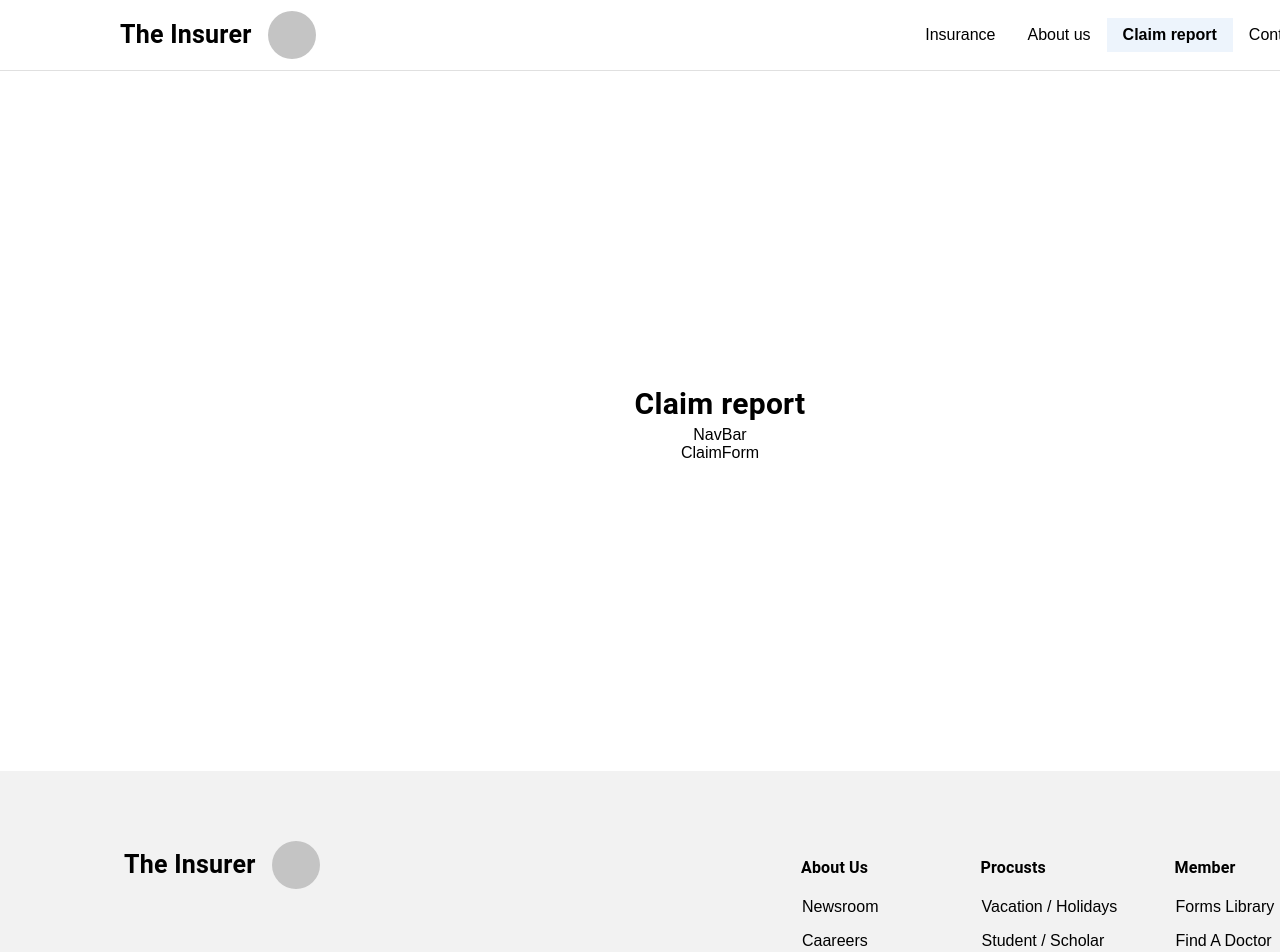
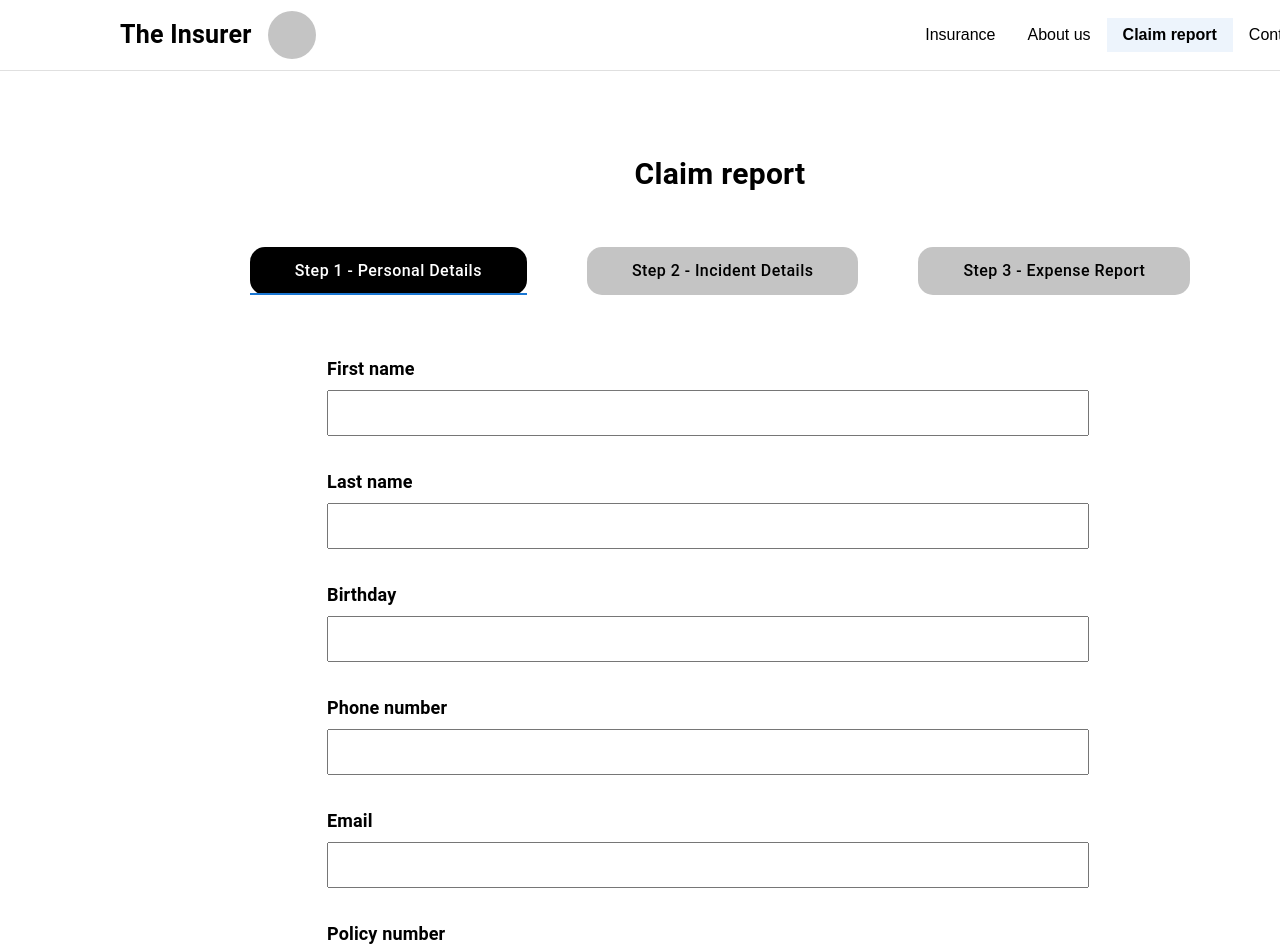
Before and after one commit to KonradSosna/AccessibilityTask, a React (Create React App) app: page /claim-report in a window 1280 px wide. Shown: the top 952 px of the page. Built offline with nearby package versions, Linux system fonts and the light colour scheme.

Commit message:
set up report form

```diff
--- a/src/Components/ClaimReport/ClaimForm.tsx
+++ /dev/null
@@ -1,7 +0,0 @@
-import React from 'react';
-
-function ClaimForm() {
-	return <div>ClaimForm</div>;
-}
-
-export default ClaimForm;
--- a/src/Components/ClaimReport/index.tsx
+++ b/src/Components/ClaimReport/index.tsx
@@ -1,28 +1,112 @@
-import { Grid, Typography } from '@mui/material';
-import { memo } from 'react';
+import { Box, Grid, styled, Tab, Tabs, Typography } from '@mui/material';
+import { memo, useState } from 'react';
 import Container from '../LandingPage/Partials/Container';
-import ClaimForm from './ClaimForm';
+import ExpenseReport from './partials/ExpenseReport';
+import IncidentDetails from './partials/IncidentDetails';
+import PersonalDetails from './partials/PersonalDetails';
+
+const StyledTab = styled(Tab)({
+	color: 'black',
+	fontSize: '16px',
+	backgroundColor: '#C4C4C4',
+	borderRadius: '15px',
+	margin: '0 30px',
+	padding: '0 45px',
+	textTransform: 'capitalize',
+	'&.Mui-selected': {
+		backgroundColor: 'black',
+		color: 'white',
+	},
+});
+
+interface TabPanelProps {
+	children?: React.ReactNode;
+	index: number;
+	value: number;
+}
+
+function TabPanel(props: TabPanelProps) {
+	const { children, value, index, ...other } = props;
+
+	return (
+		<div
+			role="tabpanel"
+			hidden={value !== index}
+			id={`claim-report-tabpanel-${index}`}
+			aria-labelledby={`claim-report-tab-${index}`}
+			{...other}
+		>
+			{value === index && (
+				<Box sx={{ p: 3 }}>
+					<Typography>{children}</Typography>
+				</Box>
+			)}
+		</div>
+	);
+}
+
+function a11yProps(index: number) {
+	return {
+		id: `claim-report-tab-${index}`,
+		'aria-controls': `claim-report-tab-${index}`,
+	};
+}
 
 function Claimreport() {
+	const [value, setValue] = useState(0);
+
+	const handleChange = (event: React.SyntheticEvent, newValue: number) => {
+		setValue(newValue);
+	};
+
+	const submitForm = () => {};
+
 	return (
-		<Container devider>
+		<Container devider sx={{ height: '100%' }}>
 			<Grid
 				container
 				direction="column"
-				justifyContent="center"
+				justifyContent="start"
 				alignItems="center"
-				p="90px 0"
+				height="100%"
+				p="80px 0"
+				spacing={2}
+				flexWrap="nowrap"
 			>
 				<Grid item>
-					<Typography fontWeight="600" fontSize="30px">
+					<Typography fontWeight="600" fontSize="30px" marginBottom="35px">
 						Claim report
 					</Typography>
 				</Grid>
 
-				<Grid item>NavBar</Grid>
+				<Grid item marginBottom="20px">
+					<Box>
+						<Tabs
+							value={value}
+							onChange={handleChange}
+							aria-label="basic tabs example"
+							variant="scrollable"
+							sx={{ width: '100%', justifyContent: 'space-between' }}
+						>
+							<StyledTab label="Step 1 - Personal Details" {...a11yProps(0)} />
+							<StyledTab label="Step 2 - Incident Details" {...a11yProps(1)} />
+							<StyledTab label="Step 3 - Expense Report" {...a11yProps(2)} />
+						</Tabs>
+					</Box>
+				</Grid>
 
-				<Grid item>
-					<ClaimForm />
+				<Grid item style={{ width: '100%', maxWidth: '850px' }}>
+					<form onSubmit={submitForm}>
+						<TabPanel value={value} index={0}>
+							<PersonalDetails setValue={setValue} />
+						</TabPanel>
+						<TabPanel value={value} index={1}>
+							<IncidentDetails setValue={setValue} />
+						</TabPanel>
+						<TabPanel value={value} index={2}>
+							<ExpenseReport />
+						</TabPanel>
+					</form>
 				</Grid>
 			</Grid>
 		</Container>
--- /dev/null
+++ b/src/Components/ClaimReport/partials/ExpenseReport.tsx
@@ -0,0 +1,7 @@
+import React from 'react';
+
+function ExpenseReport() {
+	return <div>lol</div>;
+}
+
+export default ExpenseReport;
--- /dev/null
+++ b/src/Components/ClaimReport/partials/IncidentDetails.tsx
@@ -0,0 +1,123 @@
+import styled from '@emotion/styled';
+import { Grid, RadioGroup } from '@mui/material';
+import { Dispatch, FC, useState } from 'react';
+import FormButton from '../../LandingPage/Partials/Button';
+
+type TIncidentDetailsProps = {
+	setValue: Dispatch<React.SetStateAction<number>>;
+};
+
+const IncidentDetails: FC<TIncidentDetailsProps> = ({ setValue }) => {
+	// const [firstName, setFirstName] = useState('');
+	const [lastName, setLastName] = useState('');
+	const [birthday, setBirthday] = useState('');
+	const [phoneNumber, setPhoneNumber] = useState('');
+	const [email, setEmail] = useState('');
+	// const [policyNumber, setPolicyNumber] = useState('');
+
+	const Styledlabel = styled.label`
+		font-size: 18px;
+		font-weight: 600;
+	`;
+
+	return (
+		<Grid container direction="column" spacing={4} width="100%">
+			<Grid item>
+				<Grid container direction="column" spacing={1}>
+					<Grid item>
+						<Styledlabel htmlFor="firstName">Purpose of Travel</Styledlabel>
+					</Grid>
+					<Grid item>
+						<RadioGroup>
+							<input type="radio" value="Business" />
+							<input type="radio" value="Leisure" />
+						</RadioGroup>
+					</Grid>
+				</Grid>
+			</Grid>
+
+			<Grid item>
+				<Grid container direction="column" spacing={1}>
+					<Grid item>
+						<Styledlabel htmlFor="lastName">Country</Styledlabel>
+					</Grid>
+					<Grid item>
+						<input
+							title="lastName"
+							type="text"
+							value={lastName}
+							style={{ width: '100%', height: '40px' }}
+							onChange={(e) => setLastName(e.target.value)}
+						/>
+					</Grid>
+				</Grid>
+			</Grid>
+
+			<Grid item>
+				<Grid container direction="column" spacing={1}>
+					<Grid item>
+						<Styledlabel htmlFor="birthday">Address</Styledlabel>
+					</Grid>
+					<Grid item>
+						<input
+							title="birthday"
+							value={birthday}
+							style={{ width: '100%', height: '40px' }}
+							onChange={(e) => setBirthday(e.target.value)}
+						/>
+					</Grid>
+				</Grid>
+			</Grid>
+
+			<Grid item>
+				<Grid container direction="column" spacing={1}>
+					<Grid item>
+						<Styledlabel htmlFor="phoneNumber">Date</Styledlabel>
+					</Grid>
+					<Grid item>
+						<input
+							title="phoneNumber"
+							type="number"
+							value={phoneNumber}
+							style={{ width: '100%', height: '40px' }}
+							onChange={(e) => setPhoneNumber(e.target.value)}
+						/>
+					</Grid>
+				</Grid>
+			</Grid>
+
+			<Grid item>
+				<Grid container direction="column" spacing={1}>
+					<Grid item>
+						<Styledlabel htmlFor="email">Incident Description</Styledlabel>
+					</Grid>
+					<Grid item>
+						<input
+							title="email"
+							type="text"
+							value={email}
+							style={{ width: '100%', height: '40px' }}
+							onChange={(e) => setEmail(e.target.value)}
+						/>
+					</Grid>
+				</Grid>
+			</Grid>
+
+			<Grid container marginTop="50px" justifyContent="space-between">
+				<FormButton
+					variant="contained"
+					sx={{
+						backgroundColor: 'unset',
+						color: 'black',
+						border: '1px solid black',
+					}}
+					text="return"
+					onClick={() => setValue(0)}
+				/>
+				<FormButton text="continue" onClick={() => setValue(2)} />
+			</Grid>
+		</Grid>
+	);
+};
+
+export default IncidentDetails;
--- /dev/null
+++ b/src/Components/ClaimReport/partials/PersonalDetails.tsx
@@ -0,0 +1,133 @@
+import styled from '@emotion/styled';
+import { Grid } from '@mui/material';
+import { Dispatch, FC, useState } from 'react';
+import FormButton from '../../LandingPage/Partials/Button';
+
+type TPersonalDetailsProps = {
+	setValue: Dispatch<React.SetStateAction<number>>;
+};
+
+const PersonalDetails: FC<TPersonalDetailsProps> = ({ setValue }) => {
+	const [firstName, setFirstName] = useState('');
+	const [lastName, setLastName] = useState('');
+	const [birthday, setBirthday] = useState('');
+	const [phoneNumber, setPhoneNumber] = useState('');
+	const [email, setEmail] = useState('');
+	const [policyNumber, setPolicyNumber] = useState('');
+
+	const Styledlabel = styled.label`
+		font-size: 18px;
+		font-weight: 600;
+	`;
+
+	return (
+		<Grid container direction="column" spacing={4} width="100%">
+			<Grid item>
+				<Grid container direction="column" spacing={1}>
+					<Grid item>
+						<Styledlabel htmlFor="firstName">First name</Styledlabel>
+					</Grid>
+					<Grid item>
+						<input
+							title="firstName"
+							type="text"
+							value={firstName}
+							style={{ width: '100%', height: '40px' }}
+							onChange={(e) => setFirstName(e.target.value)}
+						/>
+					</Grid>
+				</Grid>
+			</Grid>
+
+			<Grid item>
+				<Grid container direction="column" spacing={1}>
+					<Grid item>
+						<Styledlabel htmlFor="lastName">Last name</Styledlabel>
+					</Grid>
+					<Grid item>
+						<input
+							title="lastName"
+							type="text"
+							value={lastName}
+							style={{ width: '100%', height: '40px' }}
+							onChange={(e) => setLastName(e.target.value)}
+						/>
+					</Grid>
+				</Grid>
+			</Grid>
+
+			<Grid item>
+				<Grid container direction="column" spacing={1}>
+					<Grid item>
+						<Styledlabel htmlFor="birthday">Birthday</Styledlabel>
+					</Grid>
+					<Grid item>
+						<input
+							title="birthday"
+							value={birthday}
+							style={{ width: '100%', height: '40px' }}
+							onChange={(e) => setBirthday(e.target.value)}
+						/>
+					</Grid>
+				</Grid>
+			</Grid>
+
+			<Grid item>
+				<Grid container direction="column" spacing={1}>
+					<Grid item>
+						<Styledlabel htmlFor="phoneNumber">Phone number</Styledlabel>
+					</Grid>
+					<Grid item>
+						<input
+							title="phoneNumber"
+							type="number"
+							value={phoneNumber}
+							style={{ width: '100%', height: '40px' }}
+							onChange={(e) => setPhoneNumber(e.target.value)}
+						/>
+					</Grid>
+				</Grid>
+			</Grid>
+
+			<Grid item>
+				<Grid container direction="column" spacing={1}>
+					<Grid item>
+						<Styledlabel htmlFor="email">Email</Styledlabel>
+					</Grid>
+					<Grid item>
+						<input
+							title="email"
+							type="text"
+							value={email}
+							style={{ width: '100%', height: '40px' }}
+							onChange={(e) => setEmail(e.target.value)}
+						/>
+					</Grid>
+				</Grid>
+			</Grid>
+
+			<Grid item>
+				<Grid container direction="column" spacing={1}>
+					<Grid item>
+						<Styledlabel htmlFor="policyNumber">Policy number</Styledlabel>
+					</Grid>
+					<Grid item>
+						<input
+							title="policyNumber"
+							type="number"
+							value={policyNumber}
+							style={{ width: '100%', height: '40px' }}
+							onChange={(e) => setPolicyNumber(e.target.value)}
+						/>
+					</Grid>
+				</Grid>
+			</Grid>
+
+			<Grid container marginTop="50px" justifyContent="flex-end">
+				<FormButton text="Continue" onClick={() => setValue(1)} />
+			</Grid>
+		</Grid>
+	);
+};
+
+export default PersonalDetails;
--- a/src/Components/LandingPage/Partials/Button.tsx
+++ b/src/Components/LandingPage/Partials/Button.tsx
@@ -6,11 +6,13 @@ type TButtonProps = {
 	text: string;
 	variant?: 'contained' | 'outlined' | 'text';
 	sx?: CSSProperties;
+	onClick?: (v: any) => void;
 };
 
-const FormButton: FC<TButtonProps> = ({ text, variant, sx }) => {
+const FormButton: FC<TButtonProps> = ({ text, variant, sx, onClick }) => {
 	return (
 		<Button
+			onClick={onClick}
 			variant={variant ? variant : 'contained'}
 			sx={{
 				backgroundColor: 'black',
```
